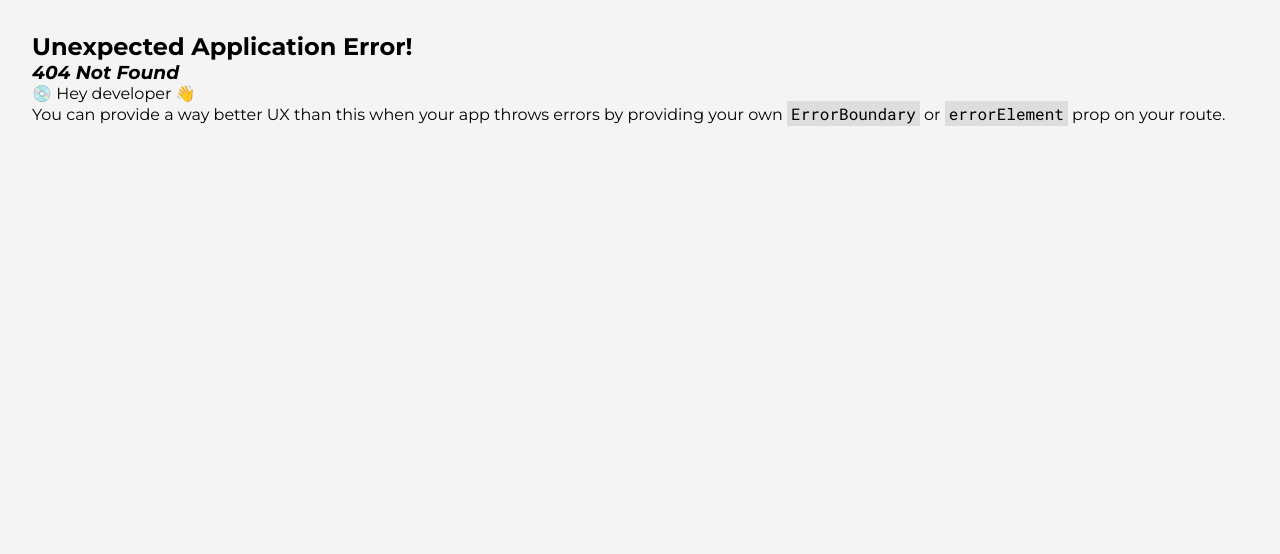
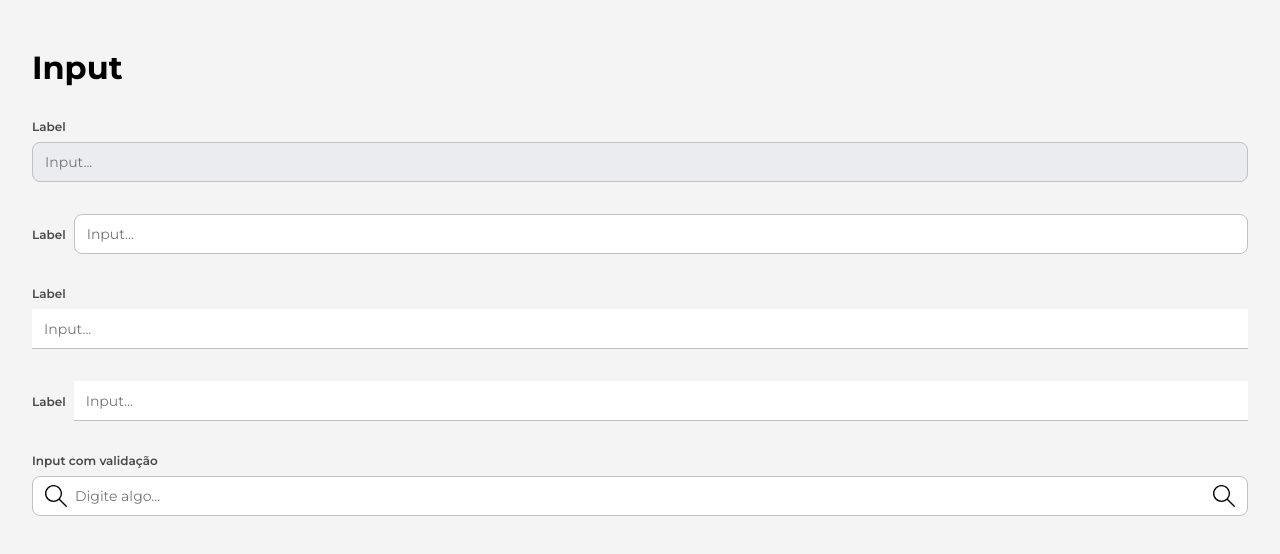
Before and after one commit to Makson19/components, a React (Vite) app: page /input in a window 1280 px wide. Before the commit this address had no page. Shown: the top 554 px of the page. Built offline with nearby package versions, Linux system fonts and the light colour scheme.

Commit message:
Feat: creating input component

```diff
--- /dev/null
+++ b/src/components/Input.tsx
@@ -0,0 +1,73 @@
+import React from 'react';
+import './styles/Input.styles.css';
+
+interface InputProps {
+  label?: string;
+  labelPosition?: 'top' | 'left';
+  iconProps?: React.ComponentProps<'svg'>;
+  startIcon?: React.ElementType;
+  endIcon?: React.ElementType;
+  variant?: 'outlined' | 'standard';
+  inputProps?: React.ComponentProps<'input'>;
+  meta?: { touched?: boolean, error?: string };
+}
+
+const Input = (props: InputProps) => {
+  const {
+    label,
+    labelPosition = 'top',
+    variant='outlined',
+    startIcon: StartIcon,
+    endIcon: EndIcon,
+    iconProps,
+    inputProps,
+    meta
+  } = props;
+  const inputRef = React.useRef<HTMLInputElement>(null);
+  const hasError = Boolean(meta?.touched && meta?.error);
+
+  const handleClickIcon = () => {
+    inputRef.current?.focus();
+  }
+
+  return (
+    <div>
+      <div
+        className={
+          'ft-input-container' +
+          ` label-pos-${labelPosition}` +
+          ` var-${variant}` +
+          ` ${hasError ? 'ft-input-error-state' : ''}` +
+          ` ${inputProps?.disabled ? 'ft-input-disabled' : ''}`
+        }
+      >
+        {label && (
+          <label htmlFor={inputProps?.id} className='ft-input-label'>{label}</label>
+        )}
+        <div className='ft-input-wrapper'>
+          {StartIcon && (
+            <div className='ft-input-icon' onClick={handleClickIcon}>
+              <StartIcon {...iconProps} />
+            </div>
+          )}
+          <input
+            id={inputProps?.id}
+            className='ft-input-element'
+            ref={inputRef}
+            {...inputProps}
+          />
+          {EndIcon && (
+            <div className='ft-input-icon' onClick={handleClickIcon}>
+              <EndIcon {...iconProps} />
+            </div>
+          )}
+        </div>
+      </div>
+      {meta?.touched && meta?.error && (
+        <span className='ft-input-error'>{meta?.error}</span>
+      )}
+    </div>
+  );
+};
+
+export default Input;
--- /dev/null
+++ b/src/components/styles/Input.styles.css
@@ -0,0 +1,104 @@
+.ft-input-container {
+  display: flex;
+}
+
+.ft-input-container.label-pos-top {
+  flex-direction: column;
+  gap: 8px;
+}
+
+.ft-input-container.label-pos-left {
+  align-items: center;
+  flex-direction: row;
+  gap: 8px;
+}
+
+.ft-input-container > .ft-input-label {
+  color: var(--black-750);
+  font-size: 12px;
+  font-weight: 600;
+  width: fit-content;
+}
+
+.ft-input-container > .ft-input-wrapper {
+  align-items: center;
+  background: var(--white);
+  border: 1px solid var(--black-250);
+  border-radius: 8px;
+  display: flex;
+  flex: 1;
+  gap: 8px;
+  min-height: 40px;
+  max-height: 40px;
+  padding-inline: 12px;
+}
+
+.ft-input-container > .ft-input-wrapper:hover {
+  border-color: var(--gray-400);
+}
+
+.ft-input-container > .ft-input-wrapper:focus-within {
+  border-color: var(--blue-600);
+}
+
+.ft-input-container > .ft-input-wrapper > .ft-input-icon {
+  height: 22px;
+  width: 22px;
+}
+
+.ft-input-container > .ft-input-wrapper > .ft-input-icon > svg, img {
+  height: 100%;
+  width: 100%;
+}
+
+.ft-input-container > .ft-input-wrapper > .ft-input-element {
+  background: transparent;
+  border: none;
+  color: var(--black-750);
+  font-size: 14px;
+  flex: 1;
+  padding-block: 8px;
+}
+
+.ft-input-container > .ft-input-wrapper > .ft-input-element:focus {
+  outline: none;
+}
+
+.ft-input-container.ft-input-error-state > .ft-input-wrapper {
+  border-color: var(--red);
+}
+
+
+/* STANDARD */
+.ft-input-container.var-standard > .ft-input-wrapper {
+  border: none;
+  border-bottom: 1px solid var(--black-250);
+  border-radius: 0;
+}
+
+.ft-input-container.var-standard > .ft-input-wrapper:focus-within {
+  border-color: var(--blue-600);
+}
+
+.ft-input-container.var-standard.ft-input-error-state > .ft-input-wrapper {
+  border-color: var(--red);
+}
+
+
+/* DISABLED */
+.ft-input-container.ft-input-disabled > .ft-input-wrapper {
+  background: var(--gray-200);
+}
+
+.ft-input-container.ft-input-disabled > .ft-input-wrapper:hover {
+  border-color: var(--black-250);
+}
+
+
+/* MESSAGE ERROR */
+.ft-input-error {
+  color: var(--red);
+  font-size: 13px;
+  font-weight: 500;
+  margin-top: 4px;
+}
--- /dev/null
+++ b/src/icons/SearchIcon.tsx
@@ -0,0 +1,22 @@
+import React from 'react';
+
+function SearchIcon(props: React.ComponentProps<'svg'>) {
+  return (
+    <svg
+      width={21}
+      height={21}
+      viewBox="0 0 21 21"
+      fill="none"
+      xmlns="http://www.w3.org/2000/svg"
+      {...props}
+    >
+      <path
+        d="M8.15 0c4.494 0 8.148 3.654 8.148 8.15a8.113 8.113 0 01-1.992 5.322l6.435 6.429A.644.644 0 0120.282 21a.663.663 0 01-.46-.188l-6.434-6.435a8.093 8.093 0 01-5.239 1.915C3.654 16.292 0 12.637 0 8.142 0 3.649 3.66 0 8.15 0zm0 15.005a6.863 6.863 0 006.855-6.856 6.859 6.859 0 00-6.856-6.855 6.86 6.86 0 00-6.855 6.855 6.859 6.859 0 006.855 6.856z"
+        // fill="#667085"
+        fill="currentColor"
+      />
+    </svg>
+  );
+};
+
+export default SearchIcon;
--- a/src/index.css
+++ b/src/index.css
@@ -12,17 +12,22 @@ code {
 
 :root {
   --white: #FFF;
+  --red: #D8201D;
+  --green: #1D8C1D;
   --gray-400: #959595;
+  --gray-200: #EAECF0;
   --gray-100: #EAEAEA;
 
   /* --- black pallete --- */
   --black-900: #131927;
   --black-800: #424752;
+  --black-750: #484848;
   --black-700: #5A5E68;
   --black-600: #71757D;
   --black-500: #898C93;
   --black-400: #A1A3A9;
   --black-300: #B8BABE;
+  --black-250: #C0C0C0;
   --black-200: #D0D1D4;
   --black-100: #E7E8E9;
 
--- /dev/null
+++ b/src/pages/InputPage.tsx
@@ -0,0 +1,95 @@
+import React from 'react';
+import Input from '../components/Input';
+import SearchIcon from '../icons/SearchIcon';
+
+function InputPage() {
+  const [value, setValue] = React.useState('');
+  const [error, setError] = React.useState('');
+  const [isTouched, setIsTouched] = React.useState(false);
+
+  const handleBlur = (e: React.FocusEvent<HTMLInputElement>) => {
+    setIsTouched(true);
+    if (e.target.value.trim() === '') {
+      setError('Este campo é obrigatório');
+    } else {
+      setError('');
+    }
+  }
+
+  const handleChange = (e: React.ChangeEvent<HTMLInputElement>) => {
+    setValue(e.target.value);
+    // Remove o erro enquanto o usuário digita
+    if (e.target.value.trim() !== '') {
+      setError('');
+    }
+  }
+
+  return (
+    <div>
+      <h1 className='title'>Input</h1>
+
+      <div className='section-container'>
+        <Input
+          label='Label'
+          inputProps={{
+            id: 'input-1',
+            placeholder: 'Input...',
+            disabled: true
+          }}
+        />
+      </div>
+
+      <div className='section-container'>
+        <Input
+          label='Label'
+          labelPosition='left'
+          inputProps={{
+            id: 'input-2',
+            placeholder: 'Input...'
+          }}
+        />
+      </div>
+
+      <div className='section-container'>
+        <Input
+          label='Label'
+          variant='standard'
+          inputProps={{
+            id: 'input-3',
+            placeholder: 'Input...'
+          }}
+        />
+      </div>
+
+      <div className='section-container'>
+        <Input
+          label='Label'
+          labelPosition='left'
+          variant='standard'
+          inputProps={{
+            id: 'input-4',
+            placeholder: 'Input...'
+          }}
+        />
+      </div>
+
+      <div className='section-container'>
+        <Input
+          label='Input com validação'
+          startIcon={SearchIcon}
+          endIcon={SearchIcon}
+          inputProps={{
+            id: 'input-5',
+            onBlur: handleBlur,
+            onChange: handleChange,
+            value: value,
+            placeholder: 'Digite algo...'
+          }}
+          meta={{ touched: isTouched, error: error }}
+        />
+      </div>
+    </div>
+  )
+}
+
+export default InputPage;
--- a/src/routes/pathUrls.tsx
+++ b/src/routes/pathUrls.tsx
@@ -1,8 +1,13 @@
 import ButtonPage from "../pages/ButtonPage";
+import InputPage from "../pages/InputPage";
 
 export const routes = [
   {
     path: '/button',
     element: <ButtonPage />
+  },
+  {
+    path: '/input',
+    element: <InputPage />
   }
 ]
```
Also changed, not shown: 1 other file (tests, documents, lock files or other folders).
